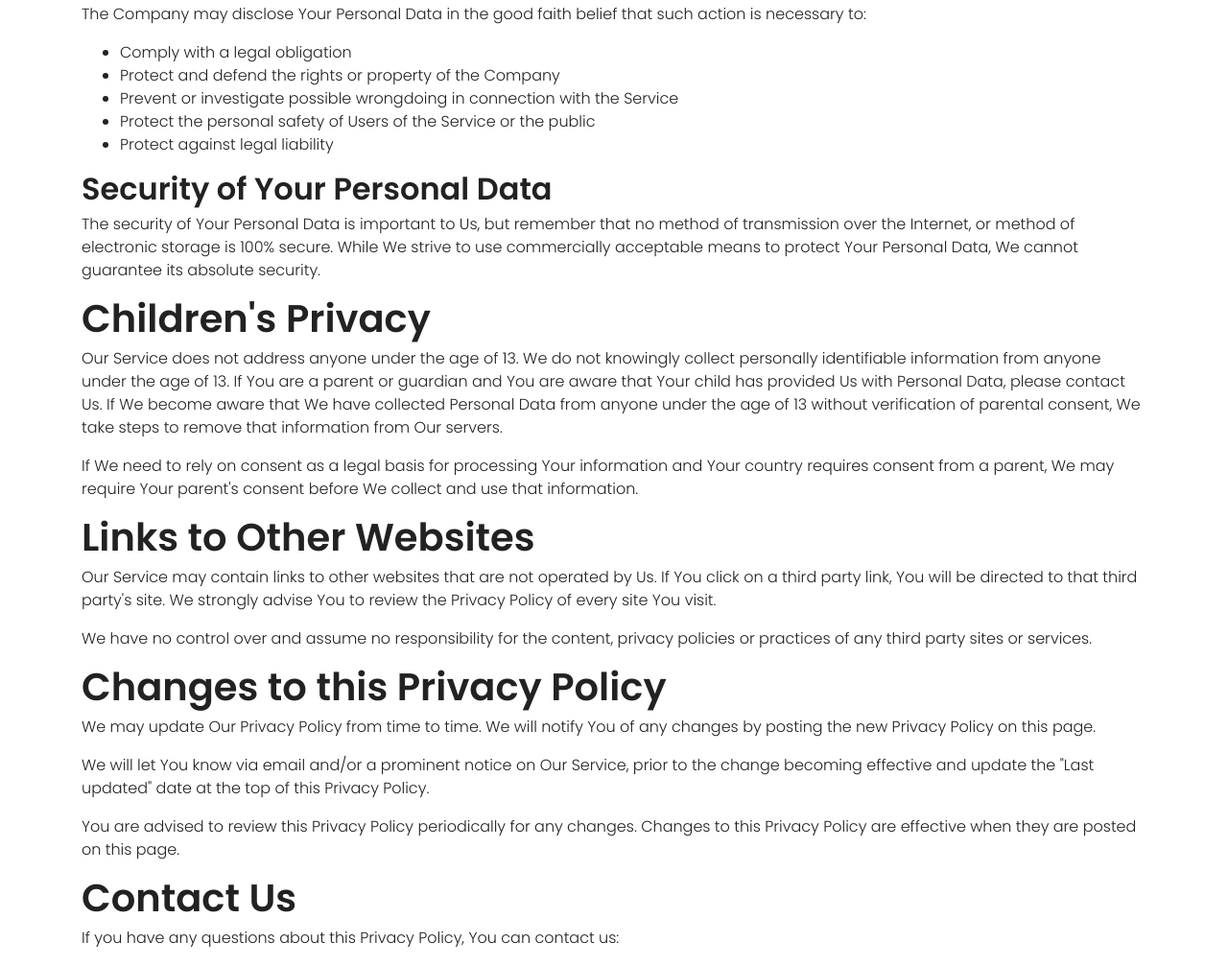
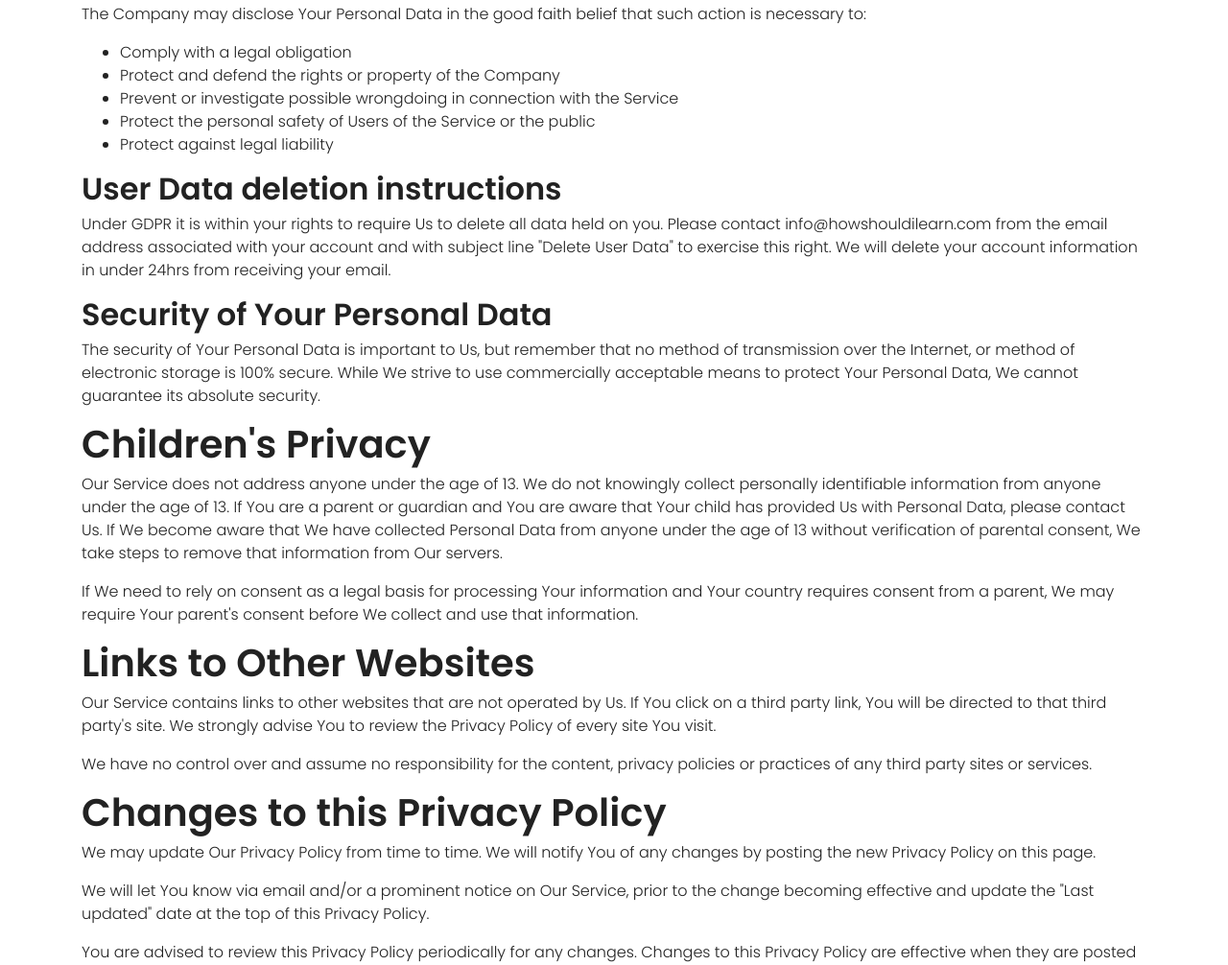
Before and after one commit to nrimsky/livlearn-v0, a Django app: page /me/privacy/ in a window 1280 px wide. Shown: the part 4740-5746 px from the top of the page at 96% size. Run offline with Django 3.2, Linux system fonts and the light colour scheme; some libraries are stand-ins or nearby versions; some web fonts are replaced.

Commit message:
data delection instr

```diff
--- a/authapp/templates/authapp/privacy.html
+++ b/authapp/templates/authapp/privacy.html
@@ -255,6 +255,10 @@
         <li>Protect the personal safety of Users of the Service or the public</li>
         <li>Protect against legal liability</li>
     </ul>
+    <h2 id="data-deletion-instructions">User Data deletion instructions</h2>
+    <p>Under GDPR it is within your rights to require Us to delete all data held on you. Please contact
+        info@howshouldilearn.com from the email address associated with your account and with subject line "Delete User Data"
+        to exercise this right. We will delete your account information in under 24hrs from receiving your email.</p>
     <h2>Security of Your Personal Data</h2>
     <p>The security of Your Personal Data is important to Us, but remember that no method of transmission over the
         Internet, or method of electronic storage is 100% secure. While We strive to use commercially acceptable means
@@ -268,7 +272,7 @@
     <p>If We need to rely on consent as a legal basis for processing Your information and Your country requires consent
         from a parent, We may require Your parent's consent before We collect and use that information.</p>
     <h1>Links to Other Websites</h1>
-    <p>Our Service may contain links to other websites that are not operated by Us. If You click on a third party link,
+    <p>Our Service contains links to other websites that are not operated by Us. If You click on a third party link,
         You will be directed to that third party's site. We strongly advise You to review the Privacy Policy of every
         site You visit.</p>
     <p>We have no control over and assume no responsibility for the content, privacy policies or practices of any third
```
